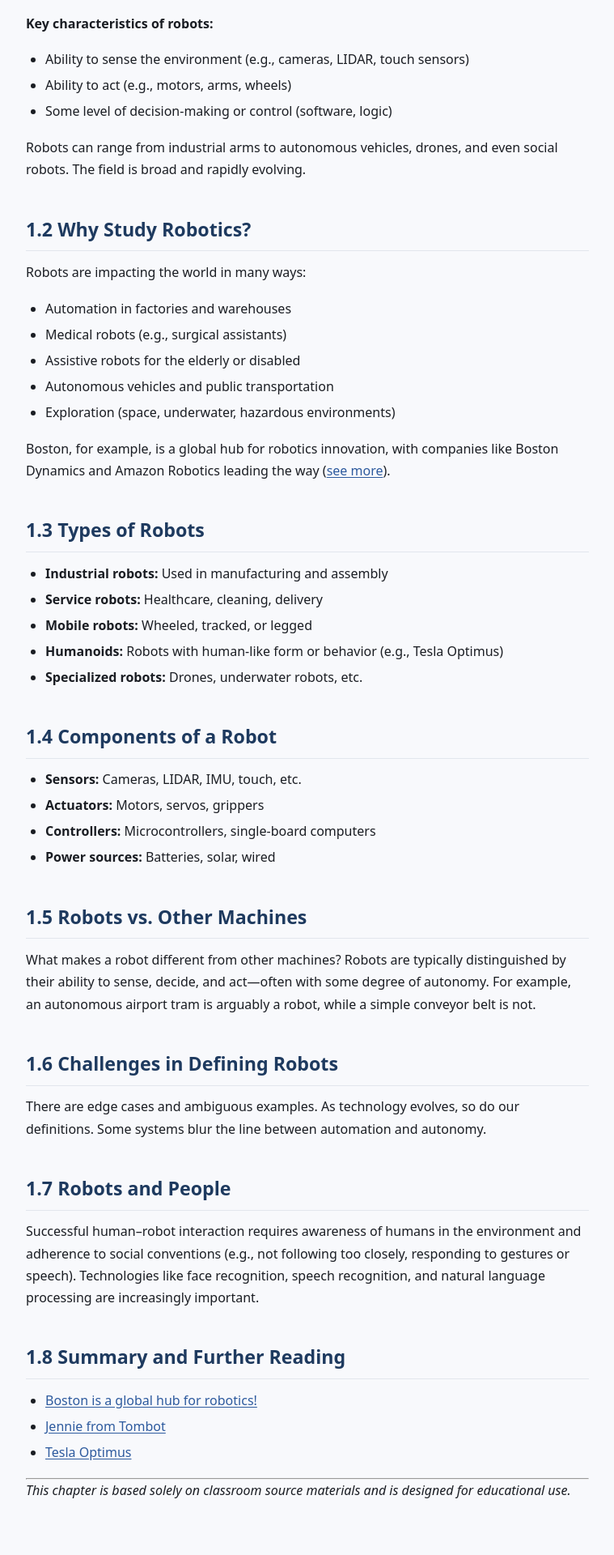
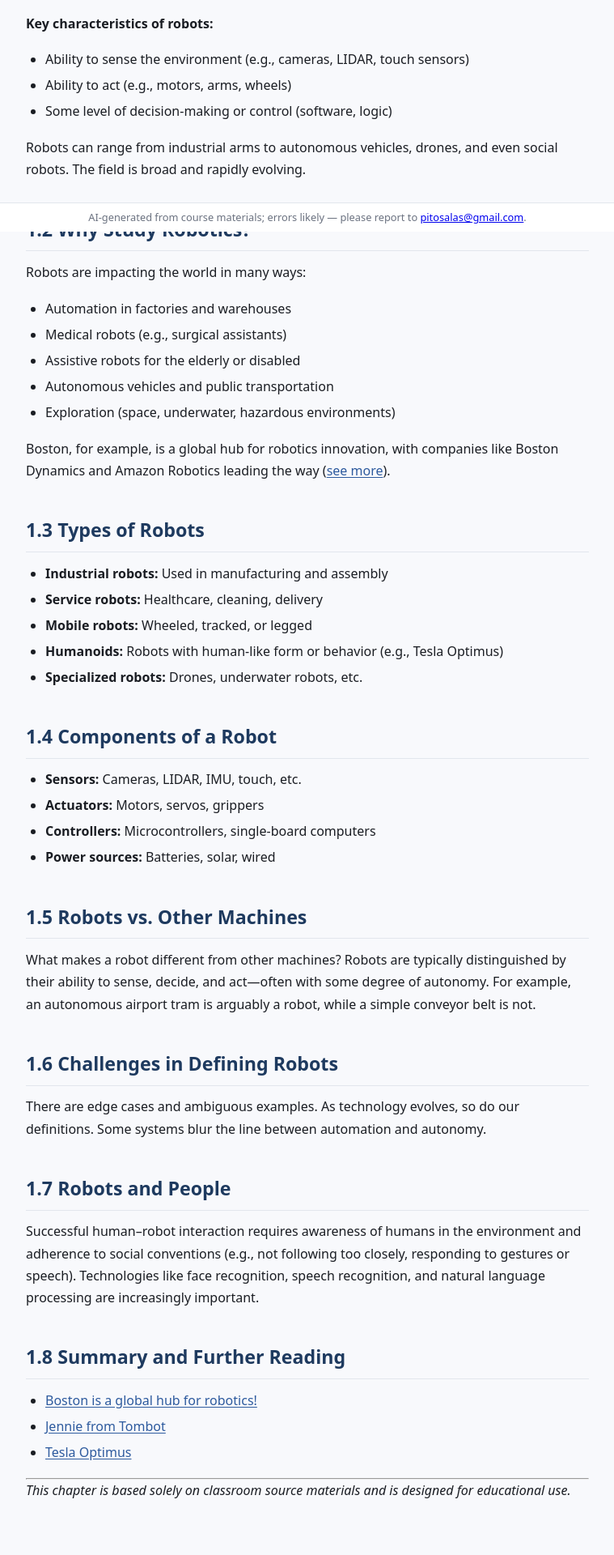
Before and after one commit to Boston-Robot-Hackers/robot-book, a Jekyll site: the page built from copilot/chapter1_robots.md, in a window 1280 px wide. Shown: the part 614-2534 px from the top of the page at 81% size, without its empty margins (260-1019 px from the left). Built offline with Jekyll 4.4.1, drawn with Linux system fonts in a browser that asks for light colours.

Commit message:
Make disclaimer footer fixed to bottom of viewport
Co-Authored-By: Claude Sonnet 4.6 <noreply@anthropic.com>

```diff
--- a/assets/css/style.css
+++ b/assets/css/style.css
@@ -186,7 +186,7 @@ header h1 span {
 .chapter-wrap {
   max-width: 760px;
   margin: 0 auto;
-  padding: 3rem 2rem 4rem;
+  padding: 3rem 2rem 5rem;
 }
 
 .chapter-wrap h1 {
@@ -313,13 +313,17 @@ header h1 span {
 
 /* ── Chapter footer ── */
 .chapter-footer {
-  max-width: 860px;
-  margin: 2rem auto 1rem;
-  padding: 0.75rem 2rem;
+  position: fixed;
+  bottom: 0;
+  left: 0;
+  right: 0;
+  padding: 0.4rem 2rem;
   font-size: 0.8rem;
   color: var(--text-muted, #888);
+  background: var(--surface, #fff);
   border-top: 1px solid var(--border);
   text-align: center;
+  z-index: 100;
 }
 
 /* ── Mermaid ── */
```
